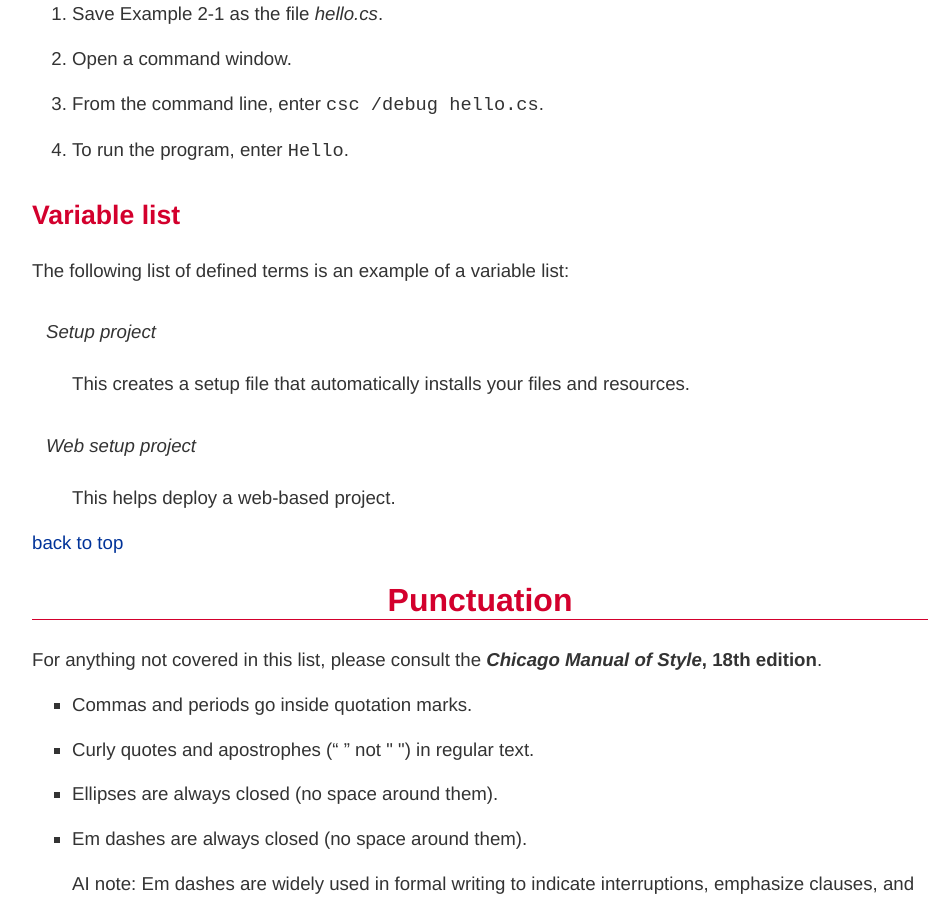
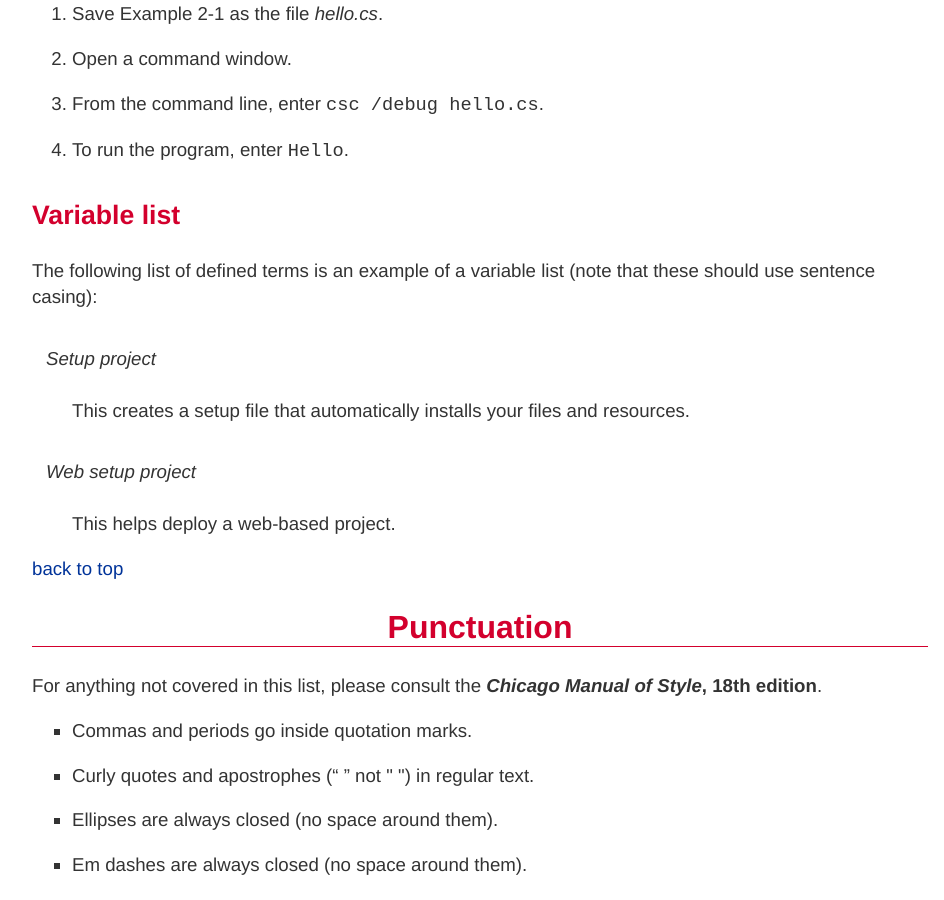
Before and after one commit to oreillymedia/production-resources, a Jekyll site: the page built from styleguide/index.md, in a window 1280 px wide and 900 px high, scrolled down 12728 px. Shown: the whole window, without its empty margins (160-1104 px from the left). Built offline with Jekyll 4.4.1, drawn with Linux system fonts in a browser that asks for light colours; some of the changed text lies outside the part shown.

Commit message:
Clarify variable list note and add filename dot guideline
Updated the variable list note to specify sentence casing and added a guideline for filenames with leading dots.

```diff
--- a/styleguide/index.md
+++ b/styleguide/index.md
@@ -625,7 +625,7 @@
 <section data-type="sect3" id="variable_list">
 <h3>Variable list</h3>
 
-<p>The following list of defined terms is an example of a variable list:</p>
+<p>The following list of defined terms is an example of a variable list (note that these should use sentence casing):</p>
 <dl>
 <dt><em>Setup project</em></dt>
 <dd>
@@ -798,6 +798,7 @@
     <li><p>Companies are always singular. So, for example, “Apple emphasizes the value of aesthetics in its product line. Consequently, it dominates the digital-music market” is correct. “Apple emphasize the value of aesthetics in their product line. They dominate the digital-music market” is <em>not</em>. (Also applies to generic terms “organization,” “team,” “group,” etc.)</p></li>
     <li><p>Do not stack admonitions, sidebars, or headings.</p></li>
   <li><p>Do not use a hyphen between an adverb and the word it modifies. So, “incredibly wide table” rather than “incredibly-wide table.”</p></li>
+   <li><p>For filenames with a leading dot, the dot is considered silent for the purpose of determining which article to use (e.g., "a <em>.pdf</em> file" or "an <em>.env</em> file").</p>
     <li><p>Introduce unnumbered code blocks with colons.</p></li>
     <li><p>Use “between” for two items, “among” for three or more. Use “each other” for two, “one another” for three or more.</p></li>
     <li><p>Use the American spellings of words when they differ.</p></li>
```
